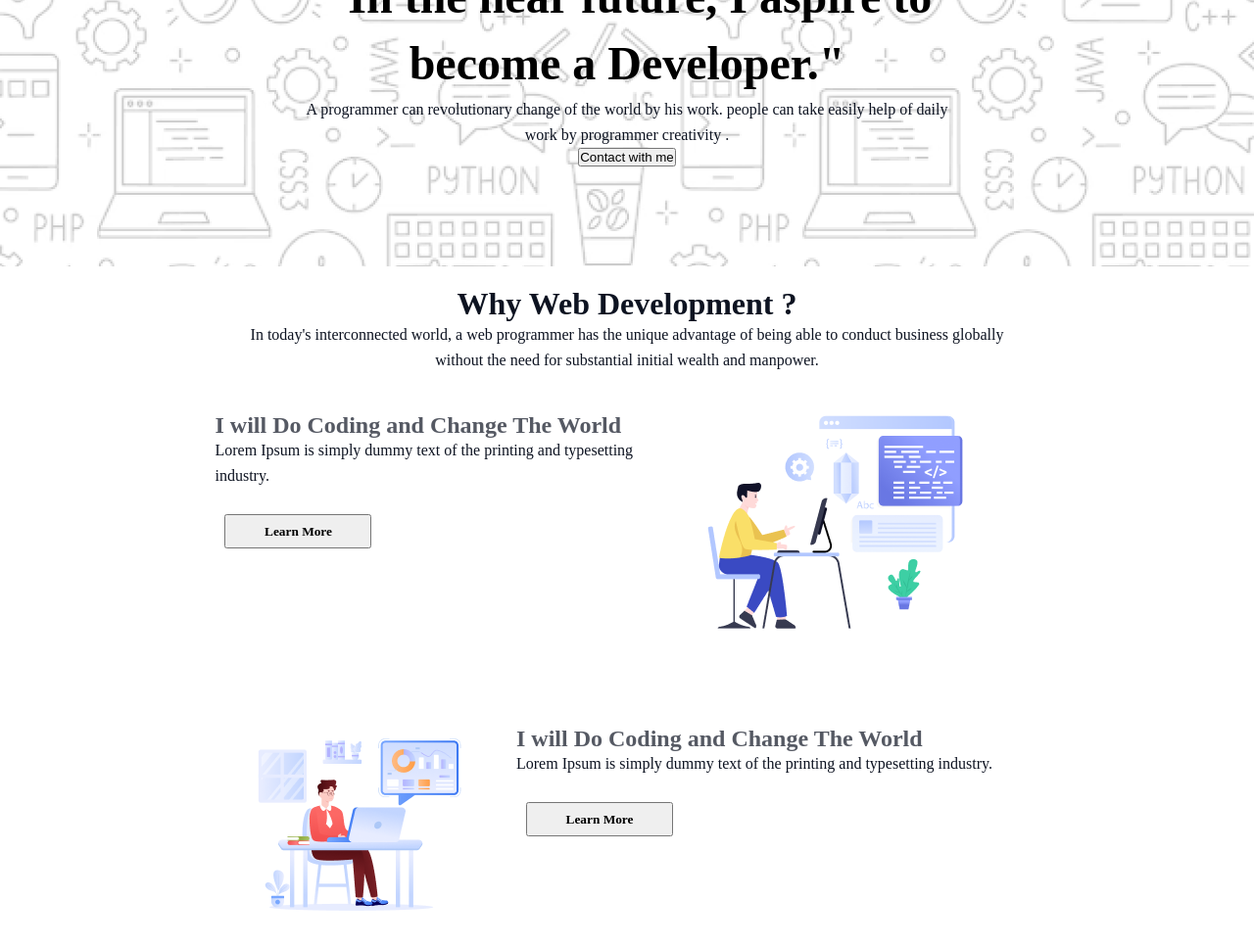
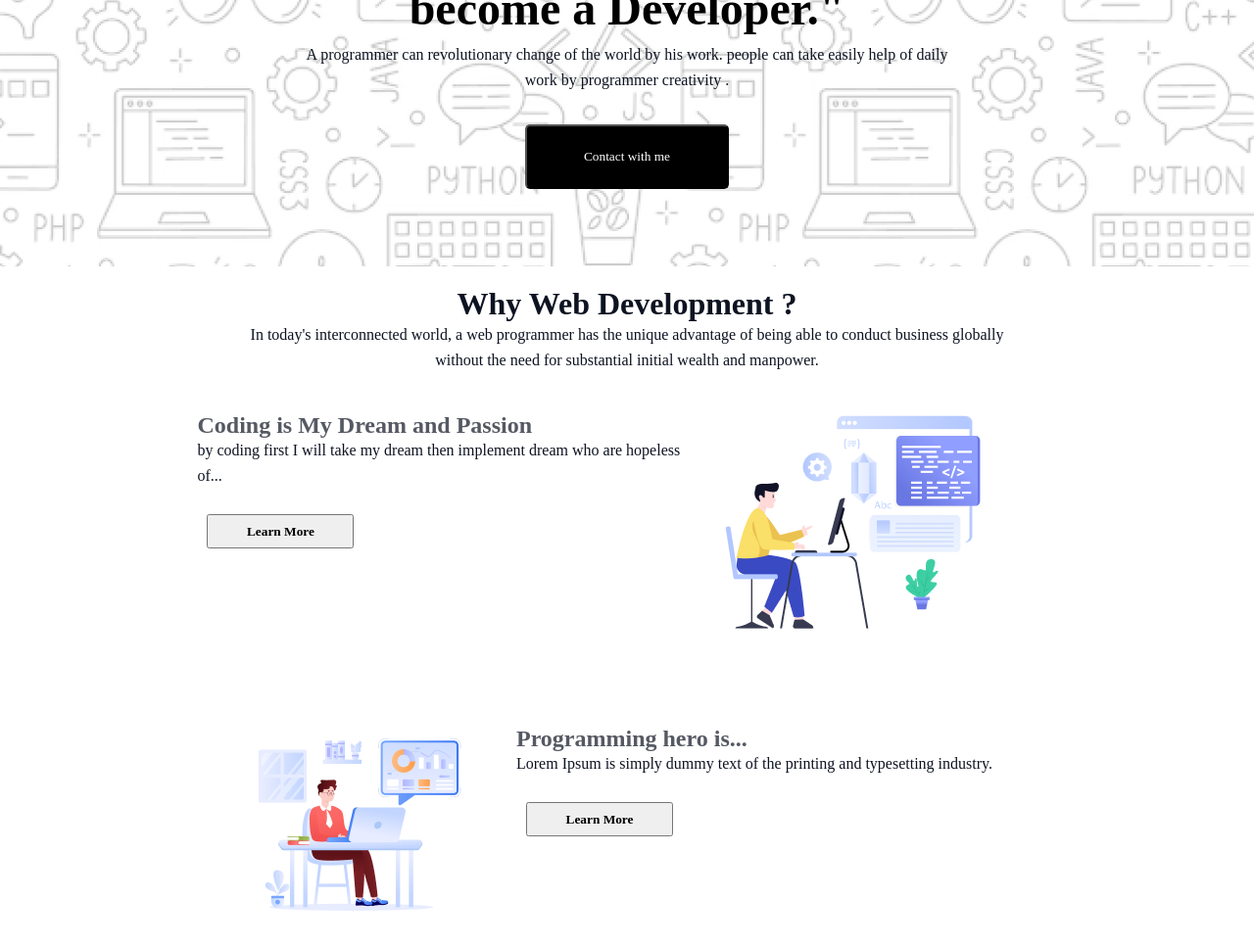
Before and after one commit to nobabi/Assignment-1, a plain HTML site: page index.html in a window 1280 px wide. Shown: the part 380-1347 px from the top of the page at 98% size. Drawn offline with Linux system fonts and the light colour scheme; a web font is replaced by a local one.

Commit message:
contrat with me button moddification

```diff
--- a/index.html
+++ b/index.html
@@ -14,7 +14,7 @@
                 <h1 class="title"> "In the near future, I aspire to become a Developer."</h1>
                     <p class="hero-description">A programmer can revolutionary change of the world by his work. people can take easily help of daily work by programmer creativity .</p>
                     <div class="btn-container">
-                        <button class="btn">Contact with me</button>
+                        <button class="btn-btn-container">Contact with me</button>
                     </div>
 
 
@@ -39,9 +39,9 @@
 <div class="Why-Developer-Left">
 <div class="why-Developer-Left-Content why-dv-content-font">
  <h1>
-    I will Do Coding and Change The World
+    Coding is My Dream and Passion
  </h1>
-<H5 class="why-dv-description-font">Lorem Ipsum is simply dummy text of the printing and typesetting industry.</H5>
+<H5 class="why-dv-description-font">by coding first I will take  my dream then implement dream who are hopeless of...</H5>
 <br>
 <button class="btn-learn-more">Learn More</button>
 </div>
@@ -60,7 +60,7 @@
         </div>
     <div class="why-Developer-Middle-Content why-dv-content-font">
      <h1>
-        I will Do Coding and Change The World
+        Programming hero is...
      </h1>
     <H5 class="why-dv-description-font">Lorem Ipsum is simply dummy text of the printing and typesetting industry.</H5>
     <br>
--- a/styles/styles.css
+++ b/styles/styles.css
@@ -76,7 +76,7 @@ text-align: center;
     text-align: center;
 
 }
-.btn-container.btn{
+.btn-btn-container{
 font-family: Azeret Mono;
 position: static;
 font-weight: 400;
@@ -87,14 +87,13 @@ flex-direction: row;
 justify-content: center;
 align-items: center;
 padding: 21px 24px 21px 24px;
-flex: none;
-order: 1;
-flex-grow: 0;
 margin: 32px 0px;
 color: rgb(255, 255, 255);
 background-color: black;
 border-radius: 5px;
 }
+
+
 .btn-learn-more{
 margin: 10px;
 position: static;
```
